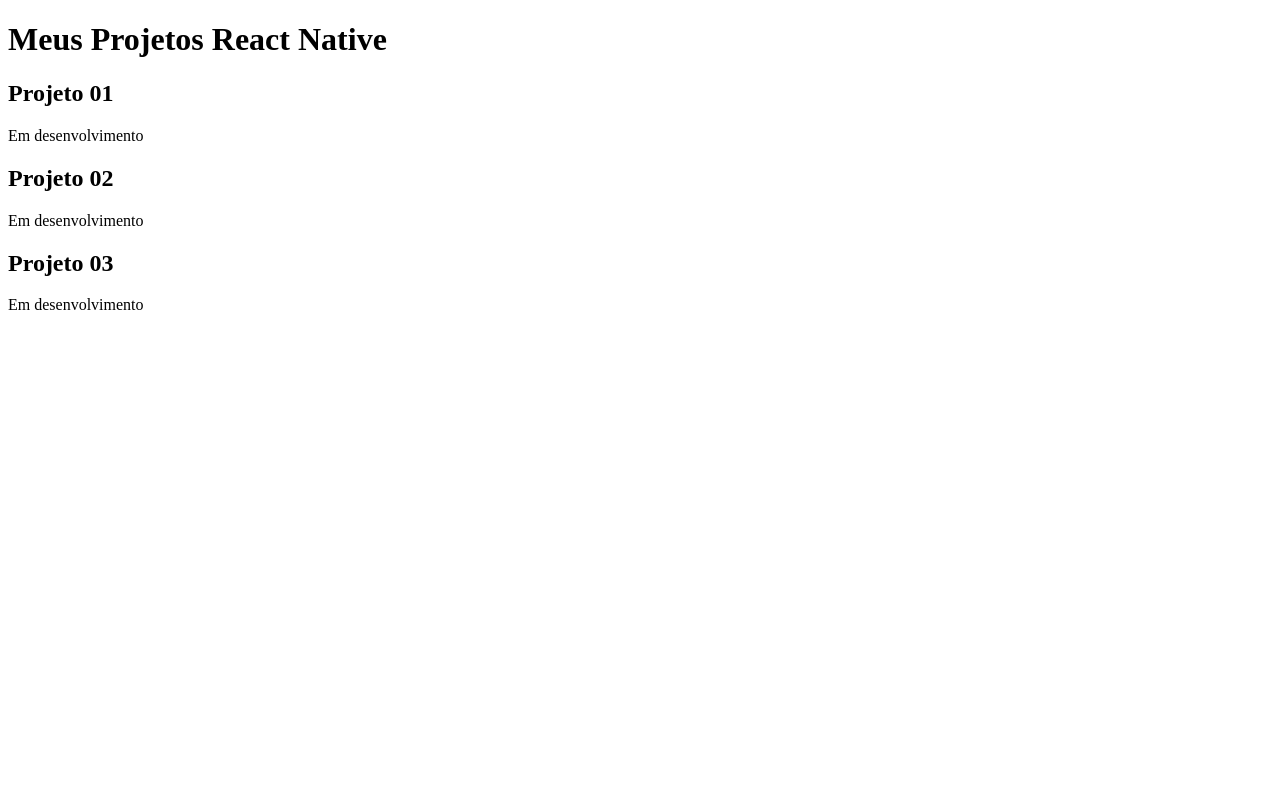
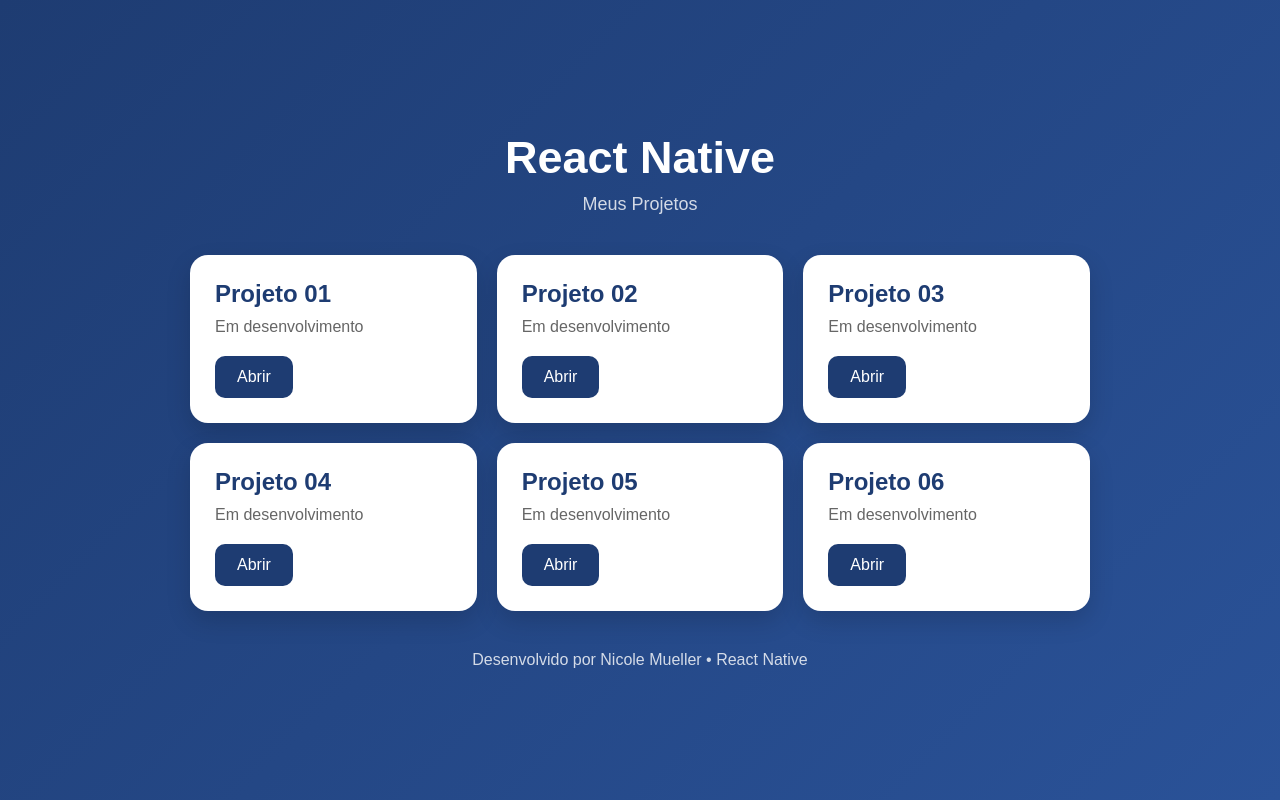
Before and after one commit to nicolekauane/terceiroano2026, a plain HTML site: page index.html in a window 1280 px wide. Drawn offline with Linux system fonts and the light colour scheme.

Commit message:
index teste2

```diff
--- a/index.html
+++ b/index.html
@@ -1,34 +1,65 @@
 <!DOCTYPE html>
-<html lang="pt-br">
+<html lang="pt-BR">
+
 <head>
     <meta charset="UTF-8">
-    <meta name="viewport" content="width=device-width, initial-scale=1.0">
-    <title>Document</title>
+    <title>Meus Projetos React Native</title>
+    <link rel="stylesheet" href="style.css">
 </head>
-<body>
-    <!DOCTYPE html>
-<html lang="pt-BR">
-<head>
-    <meta charset="UTF-8">
-    <title>Meus Projetos</title>
-</head>
+
 <body>
 
-<h1>Meus Projetos React Native</h1>
+<div class="container">
 
-<div>
+    <header>
+        <h1>React Native</h1>
+        <p>Meus Projetos</p>
+    </header>
+
+    <section class="projetos">
+
+        <div class="card">
             <h2>Projeto 01</h2>
             <p>Em desenvolvimento</p>
+            <a href="#">Abrir</a>
         </div>
 
-<div>
+        <div class="card">
             <h2>Projeto 02</h2>
             <p>Em desenvolvimento</p>
+            <a href="#">Abrir</a>
         </div>
 
-<div>
+        <div class="card">
             <h2>Projeto 03</h2>
             <p>Em desenvolvimento</p>
+            <a href="#">Abrir</a>
+        </div>
+
+        <div class="card">
+            <h2>Projeto 04</h2>
+            <p>Em desenvolvimento</p>
+            <a href="#">Abrir</a>
+        </div>
+
+        <div class="card">
+            <h2>Projeto 05</h2>
+            <p>Em desenvolvimento</p>
+            <a href="#">Abrir</a>
+        </div>
+
+        <div class="card">
+            <h2>Projeto 06</h2>
+            <p>Em desenvolvimento</p>
+            <a href="#">Abrir</a>
+        </div>
+
+    </section>
+
+    <footer>
+        Desenvolvido por Nicole Mueller • React Native
+    </footer>
+
 </div>
 
 </body>
--- a/style.css
+++ b/style.css
@@ -0,0 +1,84 @@
+*{
+    margin: 0;
+    padding: 0;
+    box-sizing: border-box;
+    font-family: "Poppins", sans-serif;
+}
+
+body{
+    background: linear-gradient(135deg,#1e3c72,#2a5298);
+    min-height: 100vh;
+    display: flex;
+    justify-content: center;
+    align-items: center;
+}
+
+.container{
+    width: 90%;
+    max-width: 900px;
+}
+
+header{
+    text-align: center;
+    color: white;
+    margin-bottom: 40px;
+}
+
+header h1{
+    font-size: 45px;
+    margin-bottom: 10px;
+}
+
+header p{
+    font-size: 18px;
+    opacity: .8;
+}
+
+.projetos{
+    display: grid;
+    grid-template-columns: repeat(auto-fit,minmax(250px,1fr));
+    gap: 20px;
+}
+
+.card{
+    background: white;
+    border-radius: 18px;
+    padding: 25px;
+    transition: .3s;
+    box-shadow: 0 10px 25px rgba(0,0,0,.15);
+}
+
+.card:hover{
+    transform: translateY(-8px);
+}
+
+.card h2{
+    color:#1e3c72;
+    margin-bottom:10px;
+}
+
+.card p{
+    color:#666;
+    margin-bottom:20px;
+}
+
+.card a{
+    display:inline-block;
+    text-decoration:none;
+    background:#1e3c72;
+    color:white;
+    padding:12px 22px;
+    border-radius:10px;
+    transition:.3s;
+}
+
+.card a:hover{
+    background:#2a5298;
+}
+
+footer{
+    text-align:center;
+    color:white;
+    margin-top:40px;
+    opacity:.8;
+}
```
Lines whose indentation alone changed are shown as unchanged.
